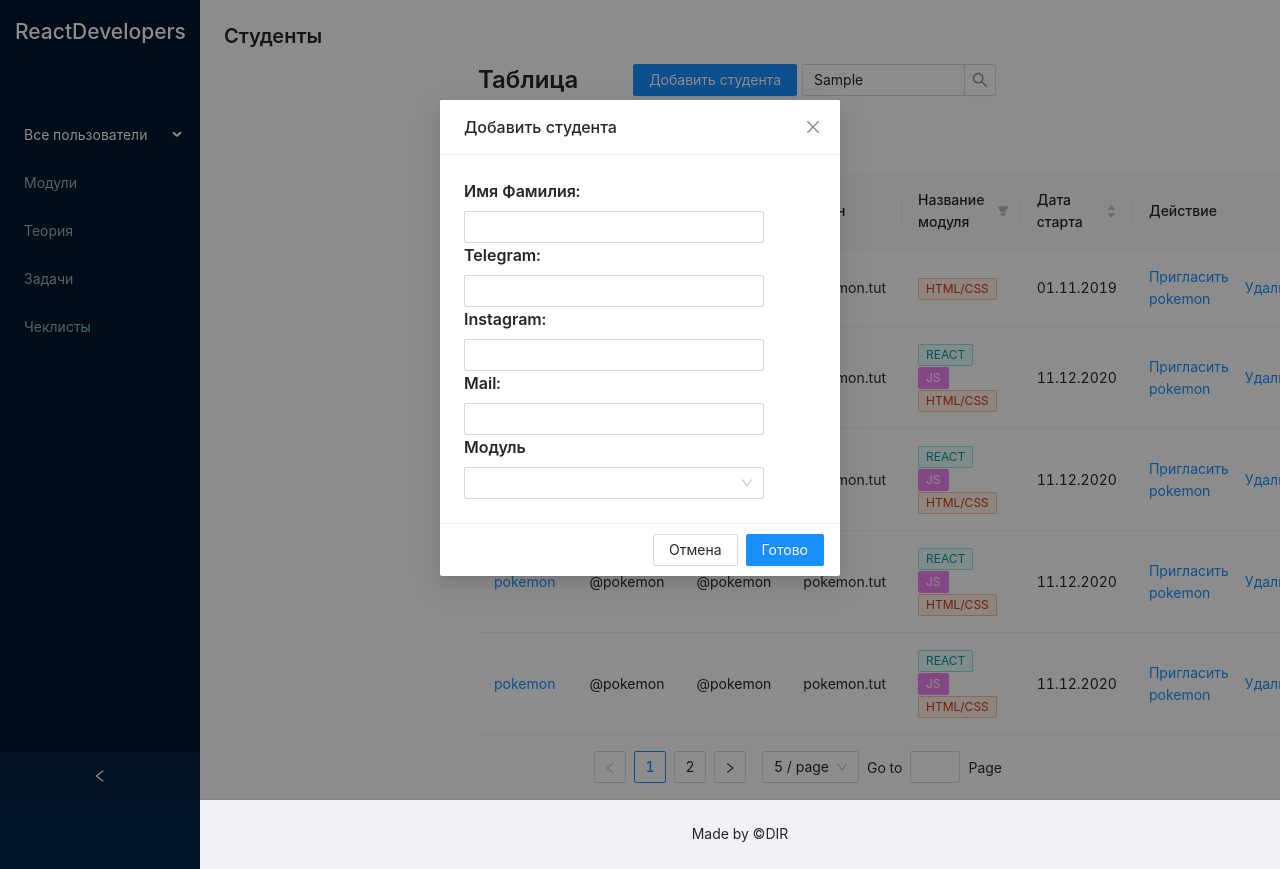
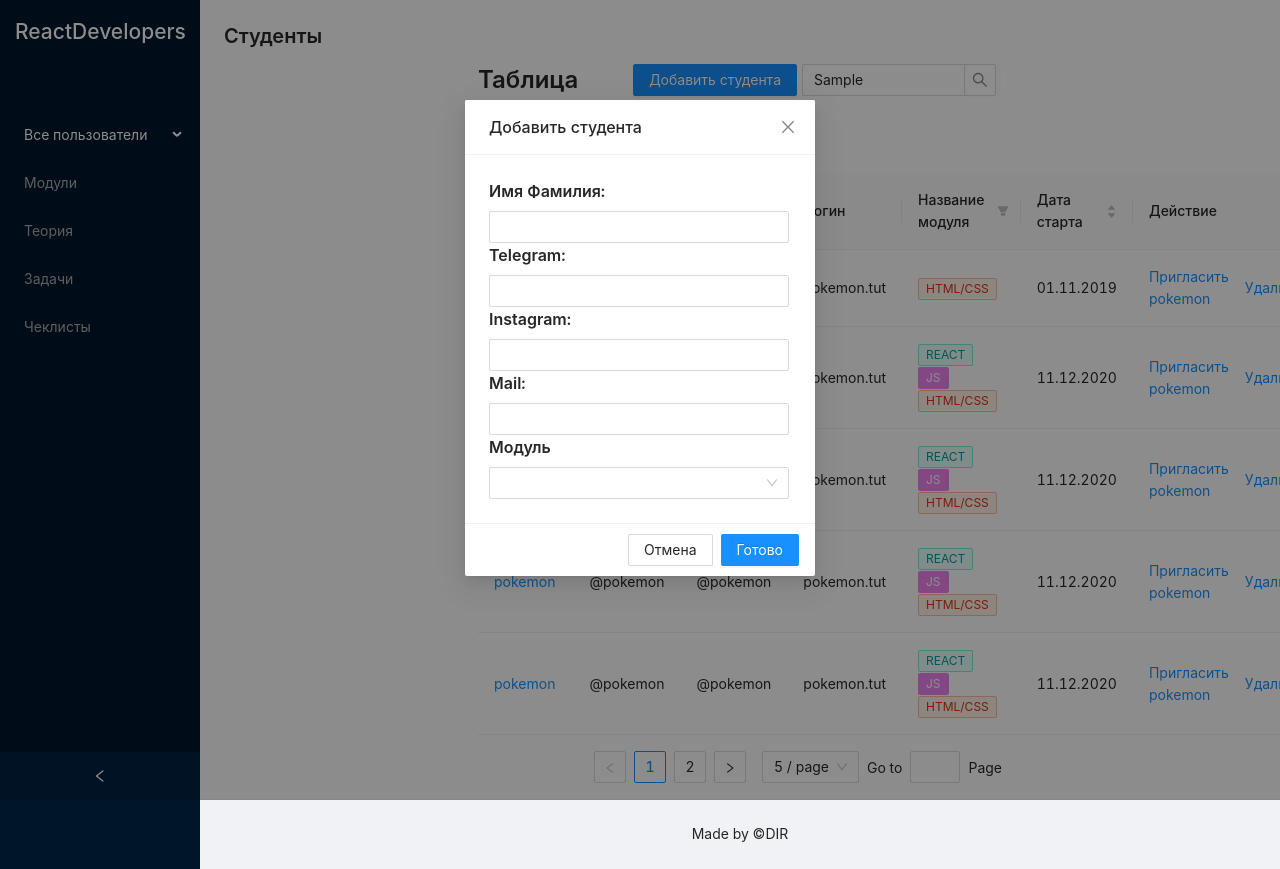
Before and after one commit to DeveloperIgorR/online-school, a React (Create React App) app: page / in a window 1280 px wide. Both pictures are taken after typing "Sample" into the empty fields and a click on the button "Добавить студента". Shown: the top 869 px of the page. Built offline with nearby package versions, Linux system fonts and the light colour scheme.

Commit message:
add inputs

```diff
--- a/src/components/MainTable/MainTable.jsx
+++ b/src/components/MainTable/MainTable.jsx
@@ -231,7 +231,7 @@ const MainTable = () => {
         onCancel={handleCancel}
         cancelText={'Отмена'}
         okText={'Готово'}
-        width={400}
+        width={350}
       >
         <CreateStudent />
       </Modal>
--- a/src/pages/Modules/Modules.jsx
+++ b/src/pages/Modules/Modules.jsx
@@ -74,7 +74,7 @@ const Modules = () => {
                 onCancel={handleCancel}
                 cancelText={'Отмена'}
                 okText={'Готово'}
-                width={400}
+                width={320}
             >
                 <CreateModule />
             </Modal>
```
